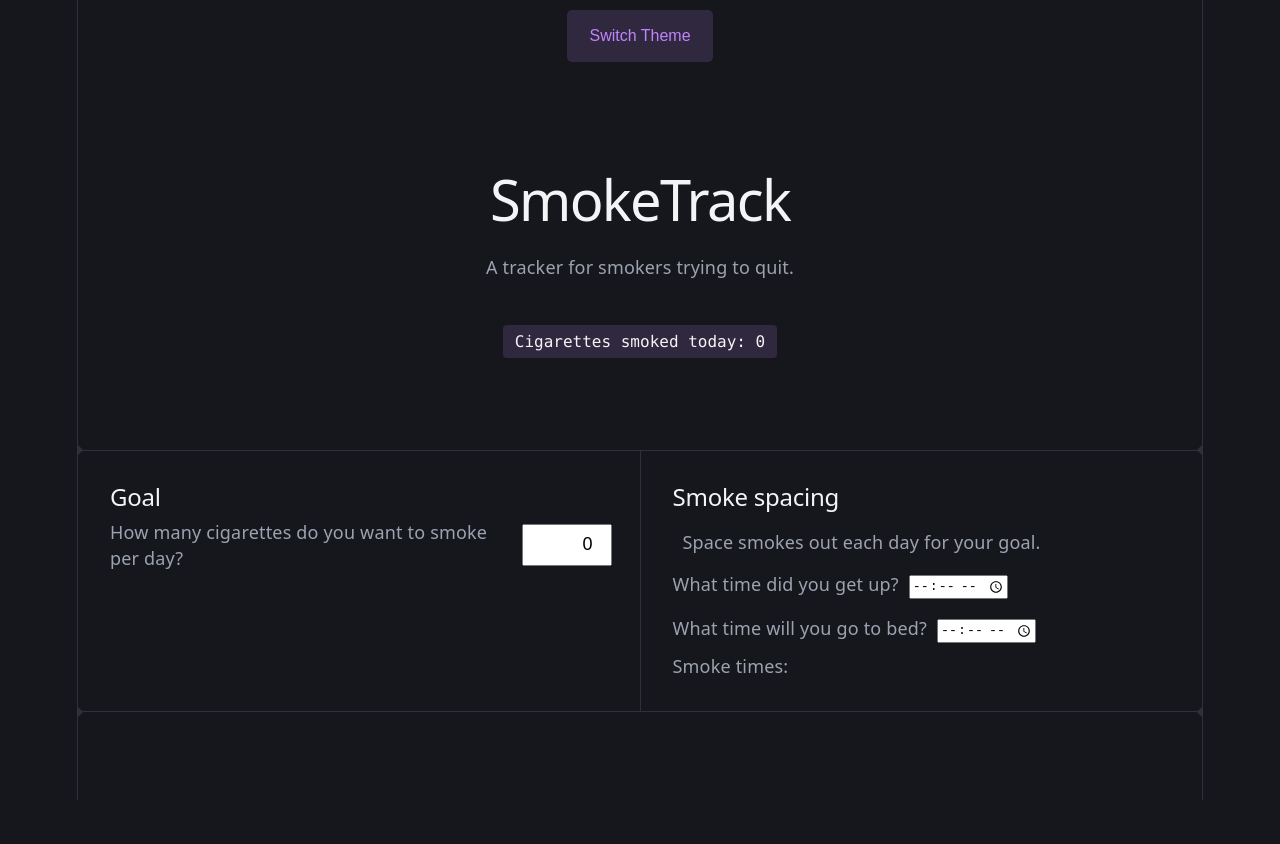
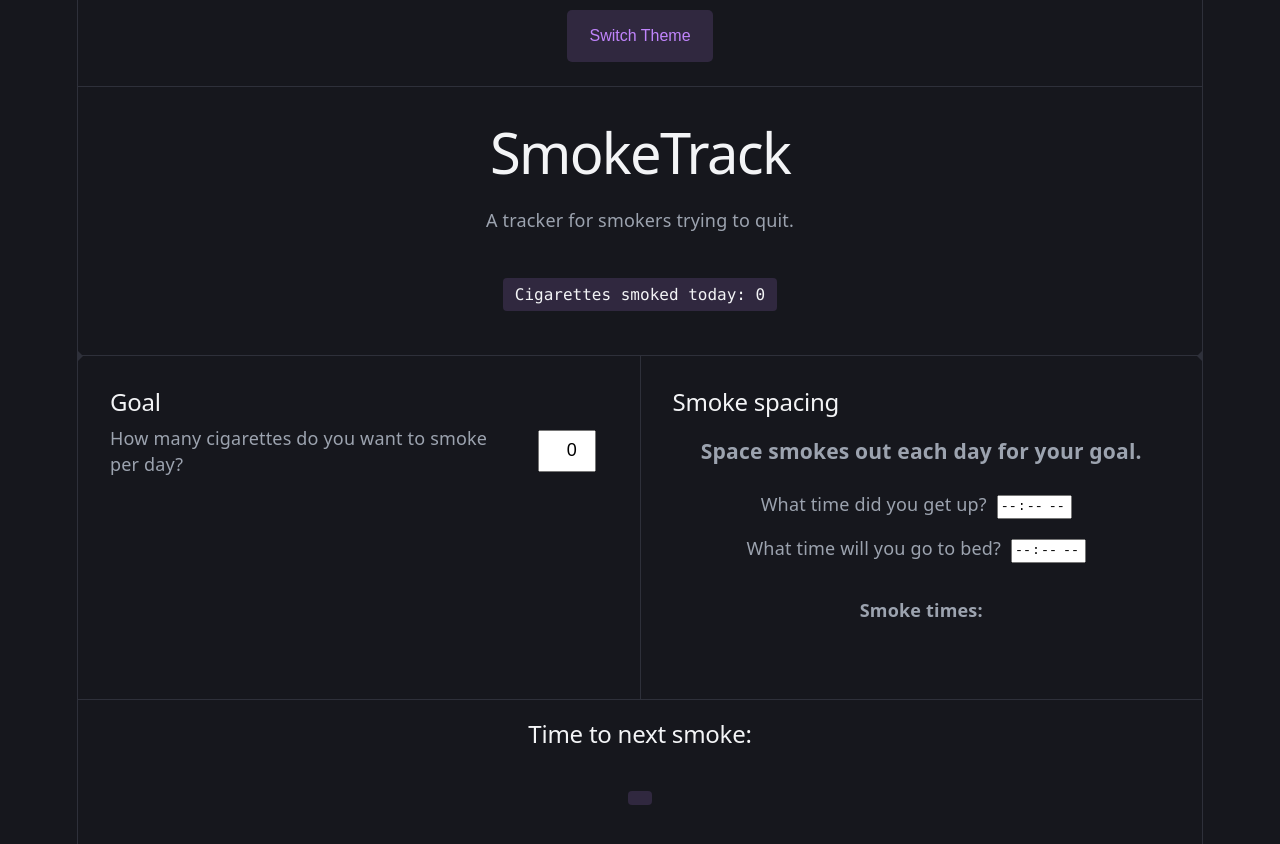
Before and after one commit to wappengineer-ship-it/SmokeTrack, a React (Vite) app: page / in a window 1280 px wide. Shown: the top 844 px of the page. Before the commit the page ends 800 px from the top, so only its background shows below. Built offline with nearby package versions, Linux system fonts and the light colour scheme.

Commit message:
Added time to next smoke

```diff
--- a/src/App.css
+++ b/src/App.css
@@ -40,6 +40,8 @@
 }
 
 #center {
+  padding: 20px;
+  border-top: 1px solid var(--border);
   display: flex;
   flex-direction: column;
   gap: 25px;
@@ -53,59 +55,6 @@
   }
 }
 
-#goalSection {
-  display: flex;
-  border-top: 1px solid var(--border);
-  text-align: left;
-
-  & > div {
-    flex: 1 1 0;
-    padding: 32px;
-    @media (max-width: 1024px) {
-      padding: 24px 20px;
-    }
-  }
-
-  .icon {
-    margin-bottom: 16px;
-    width: 22px;
-    height: 22px;
-  }
-
-  @media (max-width: 1024px) {
-    flex-direction: column;
-    text-align: center;
-  }
-}
-
-#goalDiv {
-
-  border-right: 1px solid var(--border);
-
-  @media (max-width: 1024px) {
-    border-right: none;
-    border-bottom: 1px solid var(--border);
-  }
-
-}
-
-#goalDiv form {
-  display: grid;
-  grid-template-columns: 5fr 1fr;
-  gap: 10px;
-  place-items: center;
-}
-
-#goalInput {
-  text-align: right;
-  font-size: 1rem;
-  height: 2rem;
-  width: 100%;
-}
-
-#goalInput:focus {
-  border: 2px solid var(--accent);
-}
 
 #next-steps ul {
   list-style: none;
@@ -186,7 +135,72 @@
   }
 }
 
+#goalSection {
+  display: flex;
+  border-top: 1px solid var(--border);
+  text-align: left;
+
+  & > div {
+    flex: 1 1 0;
+    padding: 32px;
+    @media (max-width: 1024px) {
+      padding: 24px 20px;
+    }
+  }
+
+  .icon {
+    margin-bottom: 16px;
+    width: 22px;
+    height: 22px;
+  }
+
+  @media (max-width: 1024px) {
+    flex-direction: column;
+    text-align: center;
+  }
+}
+
+#goalDiv {
+
+  border-right: 1px solid var(--border);
+
+  @media (max-width: 1024px) {
+    border-right: none;
+    border-bottom: 1px solid var(--border);
+  }
+
+}
+
+#goalDiv form {
+  display: grid;
+  grid-template-columns: 5fr 1fr;
+  gap: 10px;
+  place-items: center;
+  margin: 0;
+}
+
+#goalInput {
+  text-align: right;
+  font-size: 1rem;
+  height: 2rem;
+  width: 50px;
+}
+
+#goalInput:focus {
+  border: 2px solid var(--accent);
+}
+
+
 #getUpInput, #sleepInput{
   display: inline-flex;
   margin: 10px;
+  width: 70px;
 }
+
+#smokeSpacingDiv {
+  text-align: center;
+}
+
+#timeToNextSmoke {
+  font-size: 50px;
+}
--- a/src/App.tsx
+++ b/src/App.tsx
@@ -64,10 +64,11 @@ function App() {
   }, [sleepTime])
 
   //SmokeTimes
-  const [smokeTimes, setSmokeTimes] = useState<string>('');
+  const [smokeTimes, setSmokeTimes] = useState<number[]>([])
+  const [smokeTimesString, setsmokeTimesString] = useState<string>('');
 
   useEffect(() => {
-    setSmokeTimes(getSmokeTimes());
+    setsmokeTimesString(getSmokeTimes());
   }, [goal, getUpTime, sleepTime])
 
   function getSmokeTimes(): string {
@@ -94,6 +95,7 @@ function App() {
     let newMinutes: number;
     let newHoursString: string;
     let newMinutesString: string;
+    let smokeTimesArray: number[] = [];
 
     for (let i = 0; i < goal; i++){
       addedHours = Math.floor((interval*i)/60);
@@ -103,21 +105,57 @@ function App() {
       newHoursString = String(newHours);
       newMinutesString = String(newMinutes);
 
-
-
-      if (String(newMinutes).length === 1){
+      if (newMinutesString.length === 1){
         newMinutesString = newMinutes + '0';
       }
 
       t += newHoursString + ':' + newMinutesString;
+      smokeTimesArray.push(newHours*60 + newMinutes)
 
       if (i < goal - 1){
         t += ' - '
       }
       //t += new Date(d1 + interval*i).getMinutes()
     }
+    setSmokeTimes(smokeTimesArray)
     return t;
   }
+
+  //Time to next smoke
+  const [timeToNextSmoke, setTimeToNextSmoke] = useState<string>('')
+
+  setInterval(function(){
+    const now = new Date();
+    const minutes: number = now.getHours()*60 + now.getMinutes();
+
+    let TotalMinutes: number;
+    /*let HoursOfNextSmoke: number;
+    let MinutesOfNextSmoke: number;
+    let HoursOfNextSmokeString: string;
+    let MinutesOfNextSmokeString: string;*/
+    let MinutesToNextSmoke: number;
+
+    for(let i = 0; i < smokeTimes.length; i++){
+      TotalMinutes = smokeTimes[i];
+
+      if (TotalMinutes > minutes){
+        /*
+        HoursOfNextSmoke = Math.floor((TotalMinutes)/60);
+        MinutesOfNextSmoke = TotalMinutes - HoursOfNextSmoke*60;
+        HoursOfNextSmokeString = String(HoursOfNextSmoke);
+        MinutesOfNextSmokeString = String(MinutesOfNextSmoke);
+
+        if (MinutesOfNextSmokeString.length === 1){
+          MinutesOfNextSmokeString = MinutesOfNextSmokeString + '0';
+        }
+        */
+
+        MinutesToNextSmoke = TotalMinutes - minutes
+        setTimeToNextSmoke(String(MinutesToNextSmoke) + 'min')
+        break
+      }
+    }
+  }, 1000)
 
   return (
     <>
@@ -157,8 +195,9 @@ function App() {
         </div>
         <div id="smokeSpacing">
           <h2>Smoke spacing</h2>
-          <p>Space   smokes out each day for your goal.</p>
-          <form>
+          <div id='smokeSpacingDiv'>
+            <h3>Space   smokes out each day for your goal.</h3>
+            <form id="smokeSpacingForm">
               <label htmlFor="getUpInput">What time did you get up?</label>
               <input
                 id="getUpInput"
@@ -177,13 +216,24 @@ function App() {
               />
             </form>
 
-          <div>Smoke times: {smokeTimes}
+            <div>
+              <h4>Smoke times:</h4>
+              <p>{smokeTimesString}</p>
+            </div>
+          </div>
+          <div>
+
           </div>
         </div>
       </section>
 
-      <div className="ticks"></div>
-      <section id="spacer"></section>
+      <section id="center">
+        <h2>Time to next smoke:</h2>
+        <button className='counter' id="timeToNextSmoke">{timeToNextSmoke}</button>
+      </section>
+
+      <section id='spacer'></section>
+
     </>
   )
 }//identify the toggle switch HTML element
```
Also changed, not shown: src/index.css (line endings or trailing spaces). Lines whose indentation alone changed are shown as unchanged.
